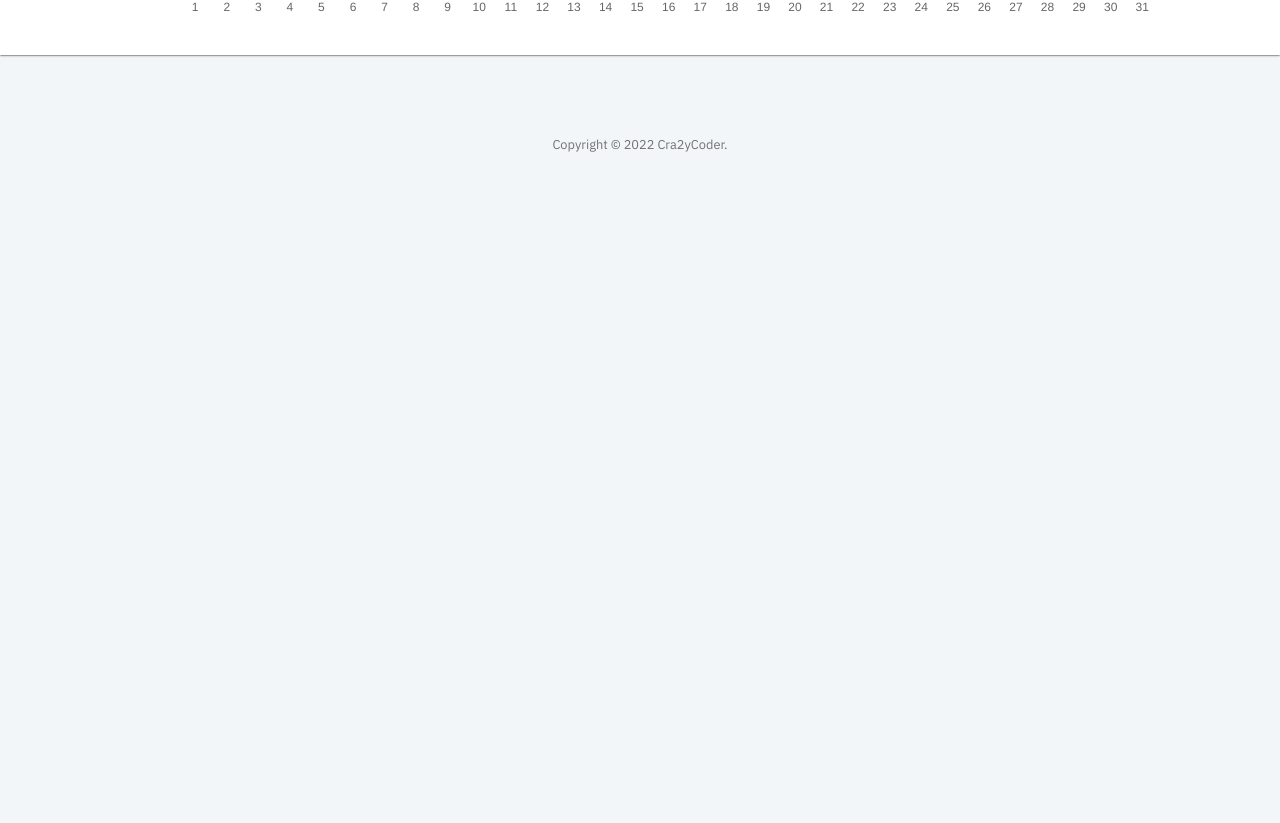
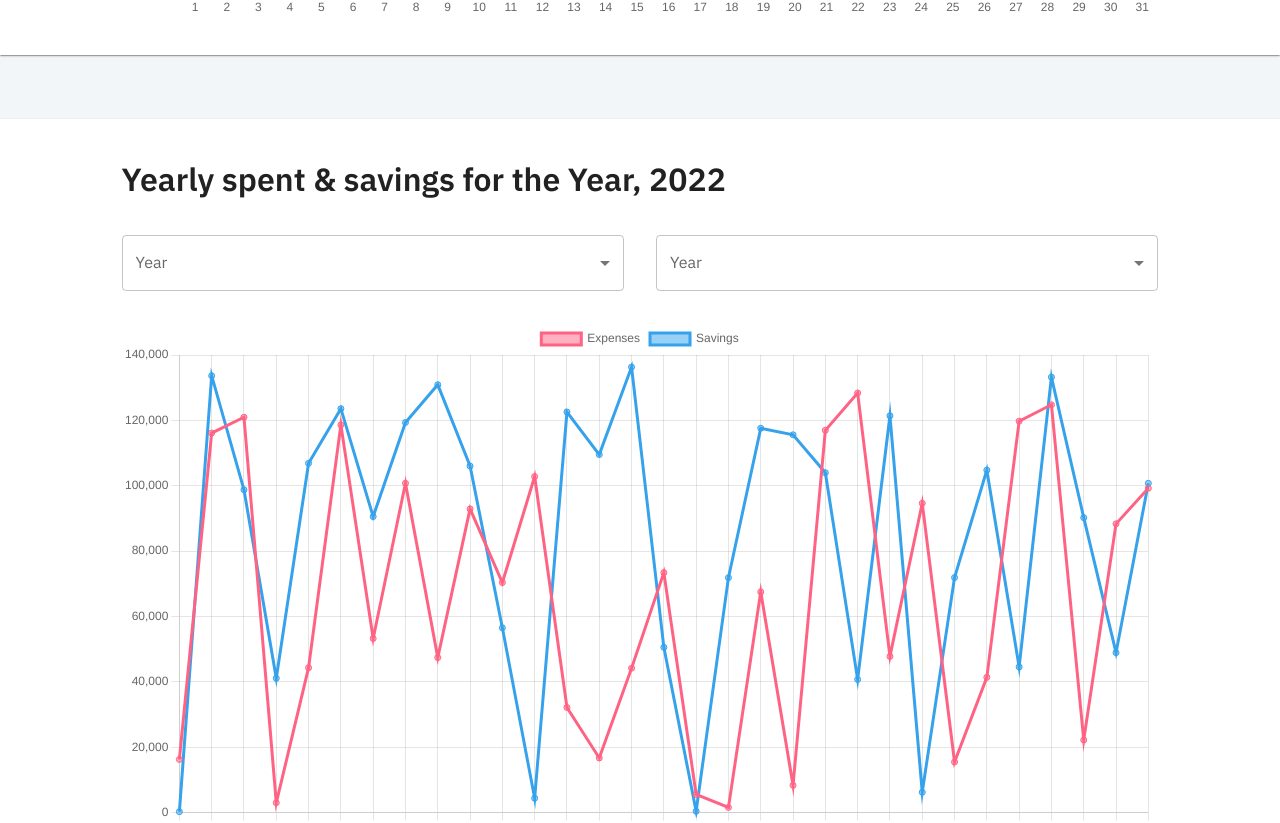
Before and after one commit to cra2ycoder/my-finance, a Next.js app: page /dashboard in a window 1280 px wide. Shown: the part 1749-2572 px from the top of the page. Before the commit the page ends 1919 px from the top, so only its background shows below. Built offline with nearby package versions, Linux system fonts and the light colour scheme.

Commit message:
new chart added in the dashboard

```diff
--- a/pages/dashboard.tsx
+++ b/pages/dashboard.tsx
@@ -1,6 +1,10 @@
 import Box from '@mui/material/Box'
 import PageTitle from '@components/PageTitle'
-import { MonthlyChart, DailyChart } from '@components/Charts'
+import {
+  MonthlyChart,
+  DailyChart,
+  YearlySavingsChart,
+} from '@components/Charts'
 import { pageItems } from '@model/config'
 
 function Dashboard() {
@@ -10,6 +14,7 @@ function Dashboard() {
       <Box>
         <MonthlyChart />
         <DailyChart />
+        <YearlySavingsChart />
       </Box>
     </Box>
   )
```
